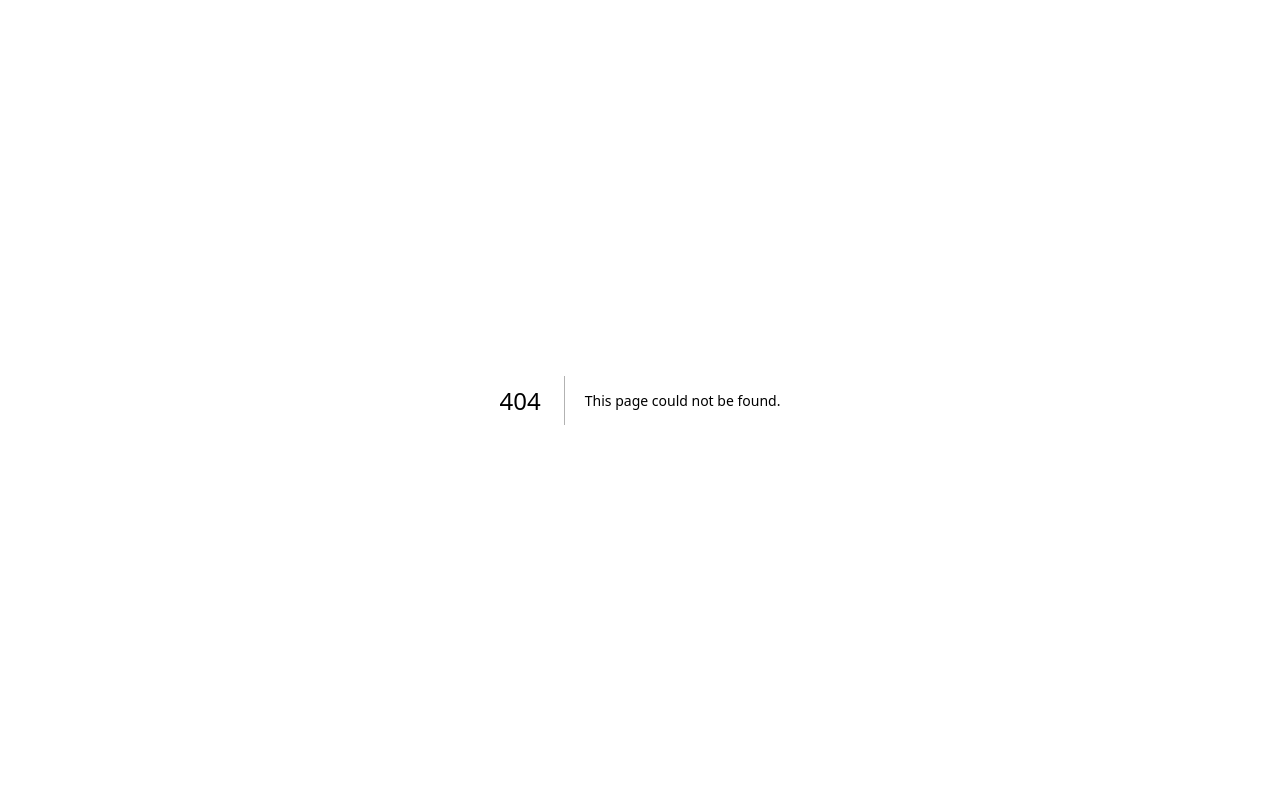
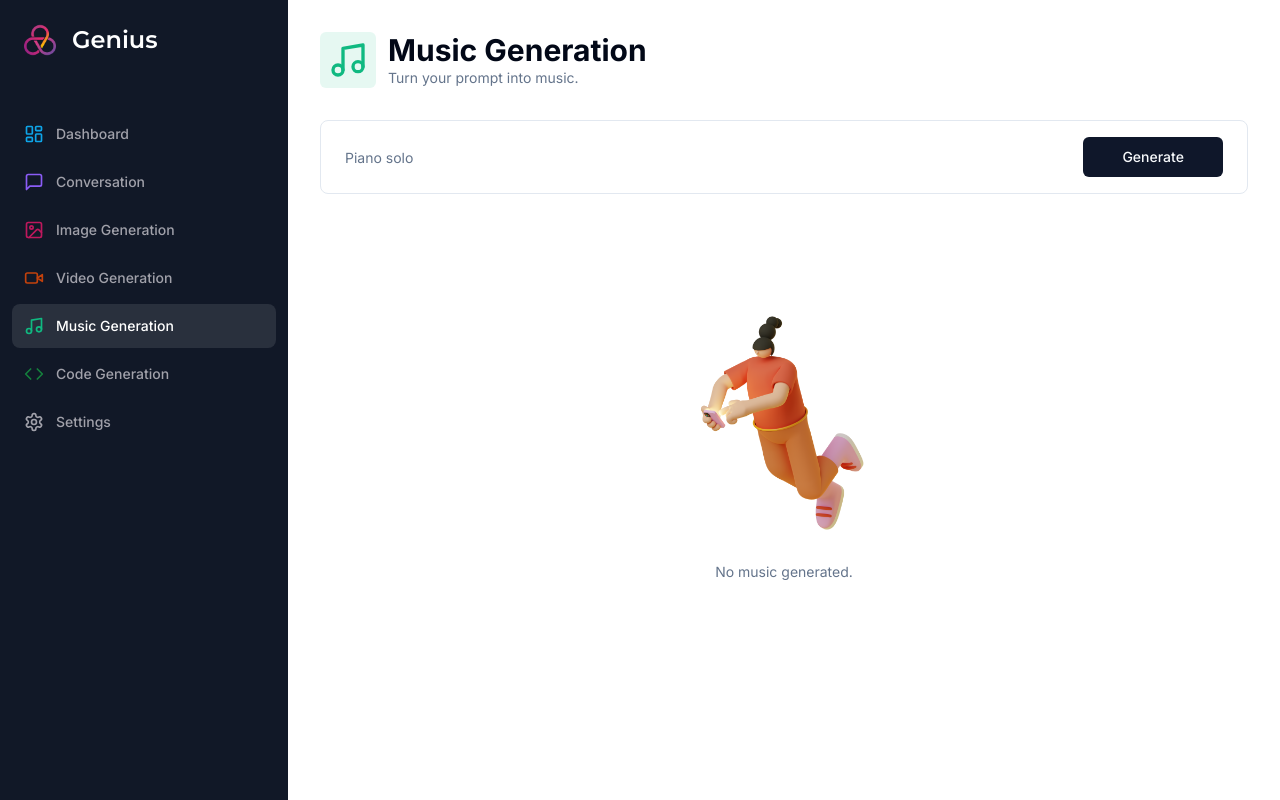
Before and after one commit to lleung030/ai-saas, a Next.js app: page /music in a window 1280 px wide. Before the commit this address had no page. Built offline with nearby package versions, Linux system fonts and the light colour scheme.

Commit message:
music page

```diff
--- /dev/null
+++ b/app/(dashboard)/(routes)/music/page.tsx
@@ -0,0 +1,120 @@
+"use client";
+
+import * as z from "zod";
+import axios from "axios";
+import { useState } from "react";
+import { zodResolver } from "@hookform/resolvers/zod";
+import { useForm } from "react-hook-form";
+import { toast } from "react-hot-toast";
+import { useRouter } from "next/navigation";
+import { Music, Send } from "lucide-react";
+
+import { Heading } from "@/components/heading";
+import { Button } from "@/components/ui/button";
+import { Input } from "@/components/ui/input";
+import { Form, FormControl, FormField, FormItem } from "@/components/ui/form";
+import { Loader } from "@/components/loader";
+import { Empty } from "@/components/ui/empty";
+import { useProModal } from "@/hooks/use-pro-modal";
+
+import { formSchema } from "./constants";
+
+const MusicPage = () => {
+  const proModal = useProModal();
+  const router = useRouter();
+  const [music, setMusic] = useState<string>();
+
+  const form = useForm<z.infer<typeof formSchema>>({
+    resolver: zodResolver(formSchema),
+    defaultValues: {
+      prompt: "",
+    }
+  });
+
+  const isLoading = form.formState.isSubmitting;
+
+  const onSubmit = async (values: z.infer<typeof formSchema>) => {
+    try {
+      setMusic(undefined);
+
+      const response = await axios.post('/api/music', values);
+      console.log(response)
+
+      setMusic(response.data.audio);
+      form.reset();
+    } catch (error: any) {
+      if (error?.response?.status === 403) {
+        proModal.onOpen();
+      } else {
+        toast.error("Something went wrong.");
+      }
+    } finally {
+      router.refresh();
+    }
+  }
+
+  return (
+    <div>
+      <Heading
+        title="Music Generation"
+        description="Turn your prompt into music."
+        icon={Music}
+        iconColor="text-emerald-500"
+        bgColor="bg-emerald-500/10"
+      />
+      <div className="px-4 lg:px-8">
+        <Form {...form}>
+          <form
+            onSubmit={form.handleSubmit(onSubmit)}
+            className="
+              rounded-lg
+              border
+              w-full
+              p-4
+              px-3
+              md:px-6
+              focus-within:shadow-sm
+              grid
+              grid-cols-12
+              gap-2
+            "
+          >
+            <FormField
+              name="prompt"
+              render={({ field }) => (
+                <FormItem className="col-span-12 lg:col-span-10">
+                  <FormControl className="m-0 p-0">
+                    <Input
+                      className="border-0 outline-none focus-visible:ring-0 focus-visible:ring-transparent"
+                      disabled={isLoading}
+                      placeholder="Piano solo"
+                      {...field}
+                    />
+                  </FormControl>
+                </FormItem>
+              )}
+            />
+            <Button className="col-span-12 lg:col-span-2 w-full" type="submit" disabled={isLoading} size="icon">
+              Generate
+            </Button>
+          </form>
+        </Form>
+        {isLoading && (
+          <div className="p-20">
+            <Loader />
+          </div>
+        )}
+        {!music && !isLoading && (
+          <Empty label="No music generated." />
+        )}
+        {music && (
+          <audio controls className="w-full mt-8">
+            <source src={music} />
+          </audio>
+        )}
+      </div>
+    </div>
+   );
+}
+
+export default MusicPage;
```
